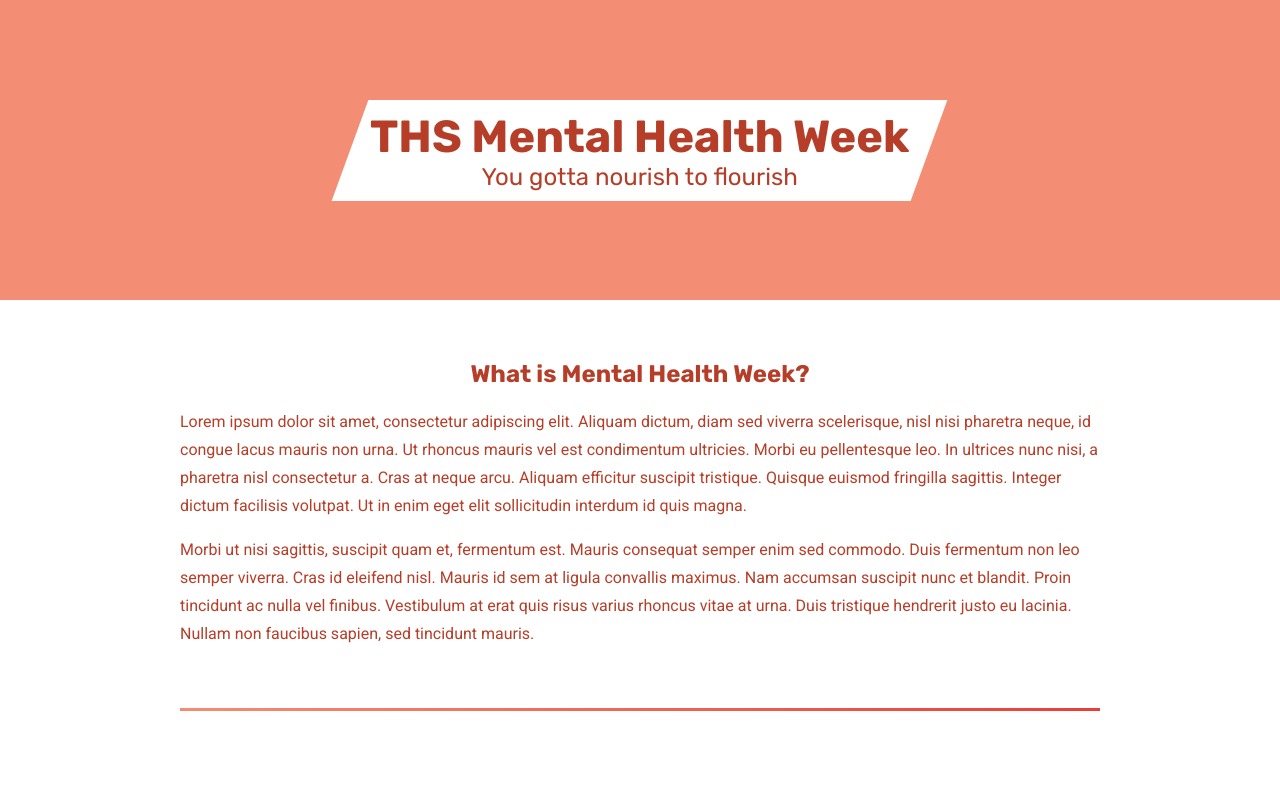
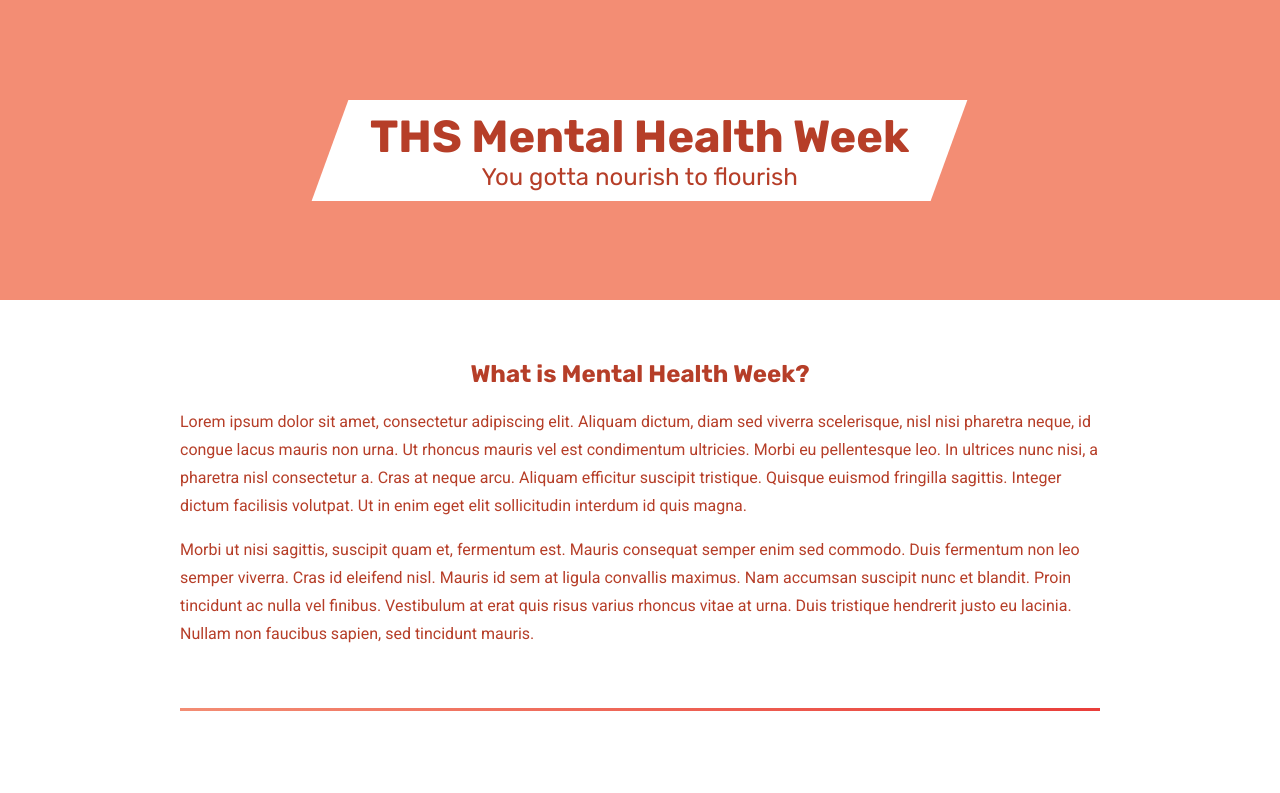
Before and after one commit to ths-mental-health-week/mental-health-week-webpage, a Next.js app: page / in a window 1280 px wide. Shown: the top 793 px of the page. Built offline with nearby package versions, Linux system fonts and the light colour scheme; grey boxes are pictures that could not be loaded.

Commit message:
More padding on title

```diff
--- a/components/styles/Header.js
+++ b/components/styles/Header.js
@@ -16,7 +16,7 @@ const Wrapper = styled.header`
 `
 
 const SkewBackground = styled.span`
-	padding: 10px 20px;
+	padding: 10px 40px;
 	transform: skew(-20deg);
 	background-color: ${({ theme }) => theme.colors.white};
 `
```
